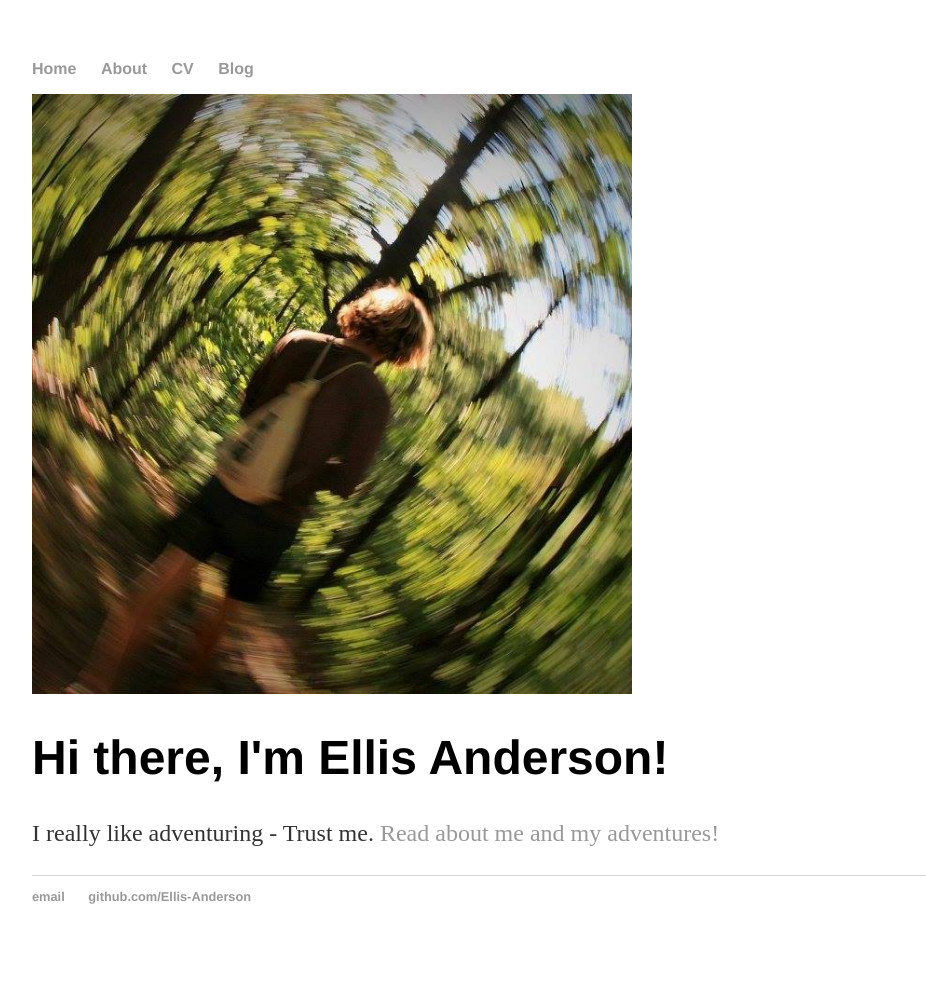
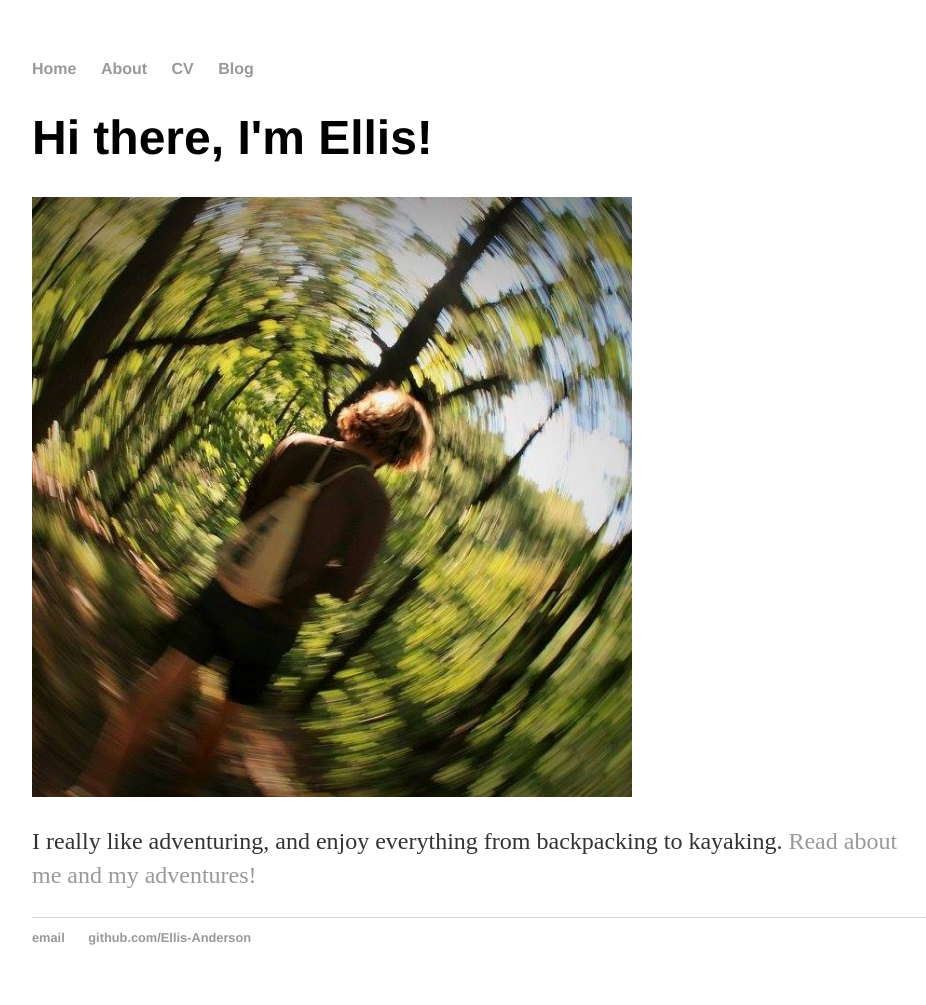
Before and after one commit to Ellis-Anderson/Ellis-Anderson.github.io, a Jekyll site: the page built from index.html, in a window 1280 px wide. Shown: the whole page, without its empty margins (160-1086 px from the left). Built offline with Jekyll 4.4.1, drawn with Linux system fonts in a browser that asks for light colours; before the commit the page ends 964 px from its top, so only the background shows below that.

Commit message:
Update index.html
Updating homepage

```diff
--- a/index.html
+++ b/index.html
@@ -2,8 +2,9 @@
 layout: default
 title: Ellis Anderson
 ---
-		<IMG SRC="images/homepage.jpg" ALT="homepage2" WIDTH=600 HEIGHT=600>
+
 <div class="blurb">
-	<h1>Hi there, I'm Ellis Anderson!</h1>
-	<p> I really like adventuring - Trust me. <a href="/about">Read about me and my adventures!</a></p>
+	<h1>Hi there, I'm Ellis!</h1>
+	<IMG SRC="images/homepage.jpg" ALT="homepage2" WIDTH=600 HEIGHT=600>
+	<p> I really like adventuring, and enjoy everything from backpacking to kayaking. <a href="/about">Read about me and my adventures!</a></p>
 </div><!-- /.blurb -->
```
